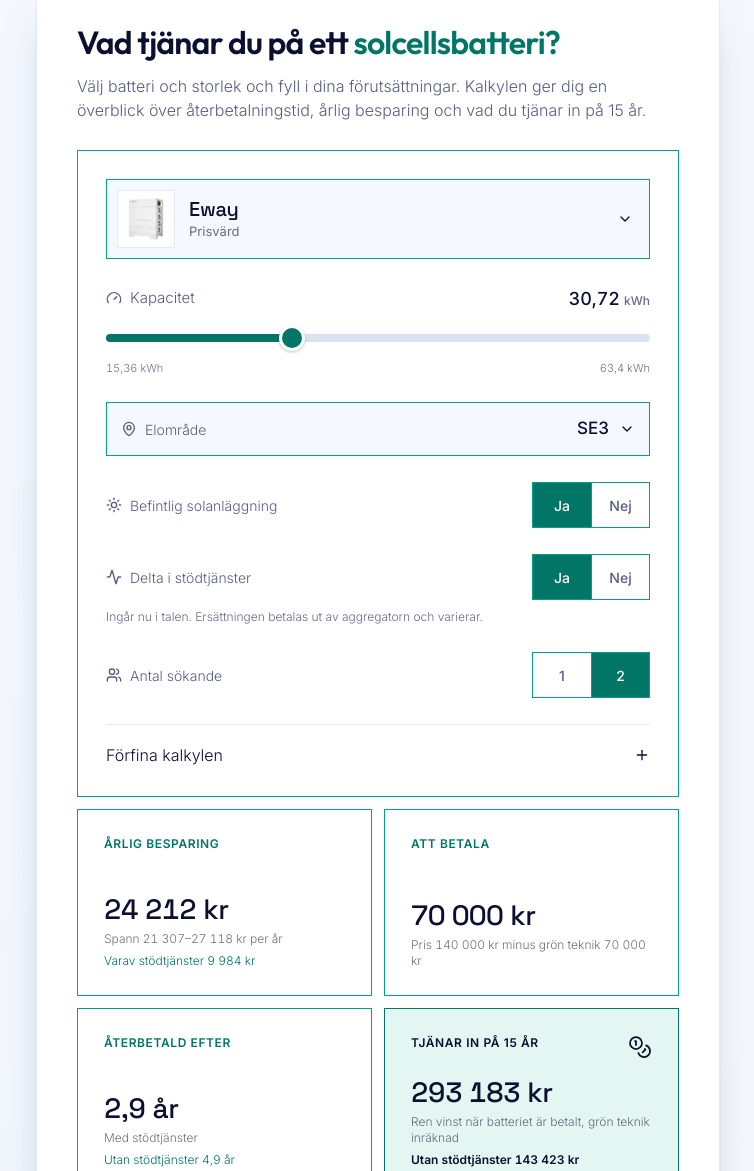
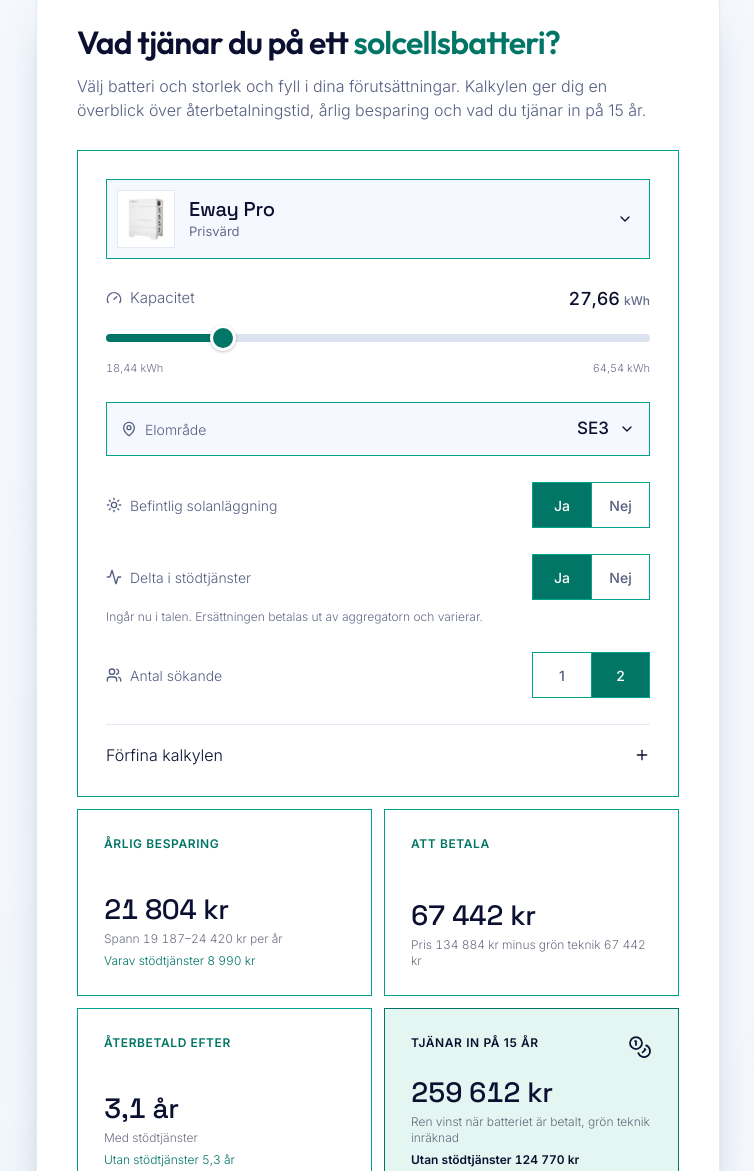
Before and after one commit to julius447/Laddboxofferten, a plain HTML site: page batteri-eway-solis.html in a window 1280 px wide. Shown: the part 3163-4334 px from the top of the page, without its empty margins (46-800 px from the left). Drawn offline with Linux system fonts and the light colour scheme.

Commit message:
Bygge ur kallan bf4fee3

```diff
--- a/assets/js/batterikalkylator.js
+++ b/assets/js/batterikalkylator.js
@@ -5,7 +5,8 @@ window.AMPY_BATTERY_DATA = {
    "id": "eway",
    "inverterKw": 10,
    "powerKwPerKwh": 0.65,
-   "name": "Eway",
+   "name": "Eway Pro",
+   "defaultKwh": 27.66,
    "tier": "Prisvärd",
    "image": "img/batteri-eway.webp",
    "pitch": "Mest lagring för pengarna, med robusta LFP-celler.",
@@ -15,49 +16,49 @@ window.AMPY_BATTERY_DATA = {
    "supportsStodtjanster": true,
    "chemistry": "LiFePO4",
    "slug": "/solcellsbatterier/eway",
+   "moduleKwh": 9.22,
    "variants": [
     {
-     "capacityKwh": 15.36,
-     "totalPrice": 114000,
-     "usableCapacityKwh": 14.59,
-     "kolumnI": 47000
+     "capacityKwh": 18.44,
+     "totalPrice": 120322,
+     "usableCapacityKwh": 17.52,
+     "kolumnI": 45161,
+     "tillagg": 15000
     },
     {
-     "capacityKwh": 23.04,
-     "totalPrice": 128000,
-     "usableCapacityKwh": 21.89,
-     "kolumnI": 54000
+     "capacityKwh": 27.66,
+     "totalPrice": 134884,
+     "usableCapacityKwh": 26.28,
+     "kolumnI": 52442,
+     "tillagg": 15000
     },
     {
-     "capacityKwh": 30.72,
-     "totalPrice": 140000,
-     "usableCapacityKwh": 29.18,
-     "kolumnI": 60000
+     "capacityKwh": 36.88,
+     "totalPrice": 151946,
+     "usableCapacityKwh": 35.04,
+     "kolumnI": 60973,
+     "tillagg": 15000
     },
     {
-     "capacityKwh": 38.4,
-     "totalPrice": 152000,
-     "usableCapacityKwh": 36.48,
-     "kolumnI": 66000
+     "capacityKwh": 46.1,
+     "totalPrice": 166506,
+     "usableCapacityKwh": 43.8,
+     "kolumnI": 68253,
+     "tillagg": 15000
     },
     {
-     "capacityKwh": 46.08,
-     "totalPrice": 168000,
-     "usableCapacityKwh": 43.78,
-     "kolumnI": 74000
+     "capacityKwh": 55.32,
+     "totalPrice": 182318,
+     "usableCapacityKwh": 52.55,
+     "kolumnI": 76159,
+     "tillagg": 15000
     },
     {
-     "capacityKwh": 53.76,
-     "totalPrice": 182000,
-     "usableCapacityKwh": 51.07,
-     "kolumnI": 81000
-    },
-    {
-     "capacityKwh": 63.4,
-     "inverterKw": 20,
-     "totalPrice": 210000,
-     "usableCapacityKwh": 60.23,
-     "kolumnI": 95000
+     "capacityKwh": 64.54,
+     "totalPrice": 196878,
+     "usableCapacityKwh": 61.31,
+     "kolumnI": 83439,
+     "tillagg": 15000
     }
    ]
   },
@@ -66,6 +67,7 @@ window.AMPY_BATTERY_DATA = {
    "inverterKw": 12,
    "powerKwPerKwh": 0.71,
    "name": "SAJ HS3",
+   "defaultKwh": 20,
    "tier": "Premium",
    "image": "img/batteri-saj.webp",
    "pitch": "Premiumsystem som byggs ut steg för steg när behovet växer.",
@@ -80,49 +82,57 @@ window.AMPY_BATTERY_DATA = {
      "capacityKwh": 5,
      "totalPrice": 100000,
      "usableCapacityKwh": 4.5,
-     "kolumnI": 40000
+     "kolumnI": 40000,
+     "tillagg": 10000
     },
     {
      "capacityKwh": 10,
      "totalPrice": 110000,
      "usableCapacityKwh": 9.0,
-     "kolumnI": 45000
+     "kolumnI": 45000,
+     "tillagg": 10000
     },
     {
      "capacityKwh": 15,
      "totalPrice": 124000,
      "usableCapacityKwh": 13.5,
-     "kolumnI": 52000
+     "kolumnI": 52000,
+     "tillagg": 10000
     },
     {
      "capacityKwh": 20,
      "totalPrice": 158000,
      "usableCapacityKwh": 18.0,
-     "kolumnI": 69000
+     "kolumnI": 69000,
+     "tillagg": 10000
     },
     {
      "capacityKwh": 25,
      "totalPrice": 186000,
      "usableCapacityKwh": 22.5,
-     "kolumnI": 83000
+     "kolumnI": 83000,
+     "tillagg": 10000
     },
     {
      "capacityKwh": 30,
      "totalPrice": 204000,
      "usableCapacityKwh": 27.0,
-     "kolumnI": 92000
+     "kolumnI": 92000,
+     "tillagg": 10000
     },
     {
      "capacityKwh": 35,
      "totalPrice": 230000,
      "usableCapacityKwh": 31.5,
-     "kolumnI": 105000
+     "kolumnI": 105000,
+     "tillagg": 10000
     },
     {
      "capacityKwh": 40,
      "totalPrice": 244000,
      "usableCapacityKwh": 36.0,
-     "kolumnI": 112000
+     "kolumnI": 112000,
+     "tillagg": 10000
     }
    ]
   }
@@ -260,14 +270,14 @@ window.AMPY_BATTERY_DATA = {
     format: { kr: kr, years: years, kwh: kwh },
     DEFAULT_INPUTS: {
       batteryId: 'eway',
-      capacityKwh: 15.36,
+      capacityKwh: 27.66,
       region: 'SE3',
       hasSolar: true,
       applicants: 2,
       consumptionKwh: 20000,
       solarProductionKwh: 12000,
       hasEffekttariff: false,
-      stodtjanster: false
+      stodtjanster: true
     }
   };
 })(typeof window !== 'undefined' ? window : globalThis);
@@ -285,7 +295,7 @@ if (typeof module !== 'undefined') module.exports = (typeof window !== 'undefine
   var def = E.findBattery(D, root.dataset.battery) || D.BATTERIES[0];
   var wantKwh = parseFloat(String(root.dataset.kwh || '').replace(',', '.'));
   var defVar = def.variants.find(function (v) { return v.capacityKwh === wantKwh; }) || def.variants[Math.min(1, def.variants.length - 1)];
-  var S = { batteryId: def.id, capacityKwh: defVar.capacityKwh, region: D.defaultRegion || 'SE3', hasSolar: true, stod: false,
+  var S = { batteryId: def.id, capacityKwh: defVar.capacityKwh, region: D.defaultRegion || 'SE3', hasSolar: true, stod: true,
     applicants: 2, consumption: D.ADVANCED_DEFAULTS.annualConsumptionKwh, solar: D.ADVANCED_DEFAULTS.solarProductionKwh, effekt: !!D.ADVANCED_DEFAULTS.hasEffekttariffDefault,
     advOpen: false };
   var REGION_NAMES = { SE1: 'Norra Sverige', SE2: 'Norra Mellansverige', SE3: 'Södra Mellansverige', SE4: 'Södra Sverige' };
@@ -359,9 +369,10 @@ if (typeof module !== 'undefined') module.exports = (typeof window !== 'undefine
     });
   }, function () { return S.batteryId; }, function (v) {
     var b = E.findBattery(D, v); if (!b) return;
-    var prev = battery(), frac = prev.variants.length > 1 ? prev.variants.findIndex(function (x) { return x.capacityKwh === S.capacityKwh; }) / (prev.variants.length - 1) : 0;
+    if (v === S.batteryId) return;
     S.batteryId = v;
-    S.capacityKwh = b.variants[Math.round(frac * (b.variants.length - 1))].capacityKwh;
+    var dv = b.variants.find(function (x) { return x.capacityKwh === b.defaultKwh; }) || b.variants[Math.floor(b.variants.length / 2)];
+    S.capacityKwh = dv.capacityKwh;
     if (!b.supportsStodtjanster) S.stod = false;
     syncCap(); render();
   });
--- a/assets/js/offert-batteri-dyness-solis.js
+++ b/assets/js/offert-batteri-dyness-solis.js
@@ -114,10 +114,6 @@
     $("barBrutto").textContent=kr(brutto+rot);
     rensningsknappar();
   }
-  (function(){
-    var ja=document.querySelector('#ampyBc [data-seg="stod"] button[data-v="true"]');
-    if(ja && !ja.disabled) ja.click();
-  })();
   document.querySelectorAll('input[name="elcentralpkg"], input[name="laddboxpkg"], input.add').forEach(function(i){
     i.addEventListener("change", render);
   });
--- a/assets/js/offert-batteri-eway-solis.js
+++ b/assets/js/offert-batteri-eway-solis.js
@@ -114,10 +114,6 @@
     $("barBrutto").textContent=kr(brutto+rot);
     rensningsknappar();
   }
-  (function(){
-    var ja=document.querySelector('#ampyBc [data-seg="stod"] button[data-v="true"]');
-    if(ja && !ja.disabled) ja.click();
-  })();
   document.querySelectorAll('input[name="elcentralpkg"], input[name="laddboxpkg"], input.add').forEach(function(i){
     i.addEventListener("change", render);
   });
--- a/assets/js/offert-batteri-saj-hs3.js
+++ b/assets/js/offert-batteri-saj-hs3.js
@@ -114,10 +114,6 @@
     $("barBrutto").textContent=kr(brutto+rot);
     rensningsknappar();
   }
-  (function(){
-    var ja=document.querySelector('#ampyBc [data-seg="stod"] button[data-v="true"]');
-    if(ja && !ja.disabled) ja.click();
-  })();
   document.querySelectorAll('input[name="elcentralpkg"], input[name="laddboxpkg"], input.add').forEach(function(i){
     i.addEventListener("change", render);
   });
--- a/batteri-eway-solis.html
+++ b/batteri-eway-solis.html
@@ -357,7 +357,7 @@
 .o-sec#kalkyl .bc-wrap{max-width:none}
 </style>
 <div class="bc-wrap">
-<section class="ampy-bc" id="ampyBc" aria-labelledby="bcH" data-battery="eway" data-kwh="30.72" data-img-base="assets/">
+<section class="ampy-bc" id="ampyBc" aria-labelledby="bcH" data-battery="eway" data-kwh="27.66" data-img-base="assets/">
   <div class="bc-head">
     <h2 class="bc-h" id="bcH">Vad tjänar du på ett <span>solcellsbatteri?</span></h2>
     <p class="bc-lede">Välj batteri och storlek och fyll i dina förutsättningar. Kalkylen ger dig en överblick över återbetalningstid, årlig besparing och vad du tjänar in på 15 år.</p>
```
Also changed, not shown: alla.html (+1 -1 lines), version.txt.
